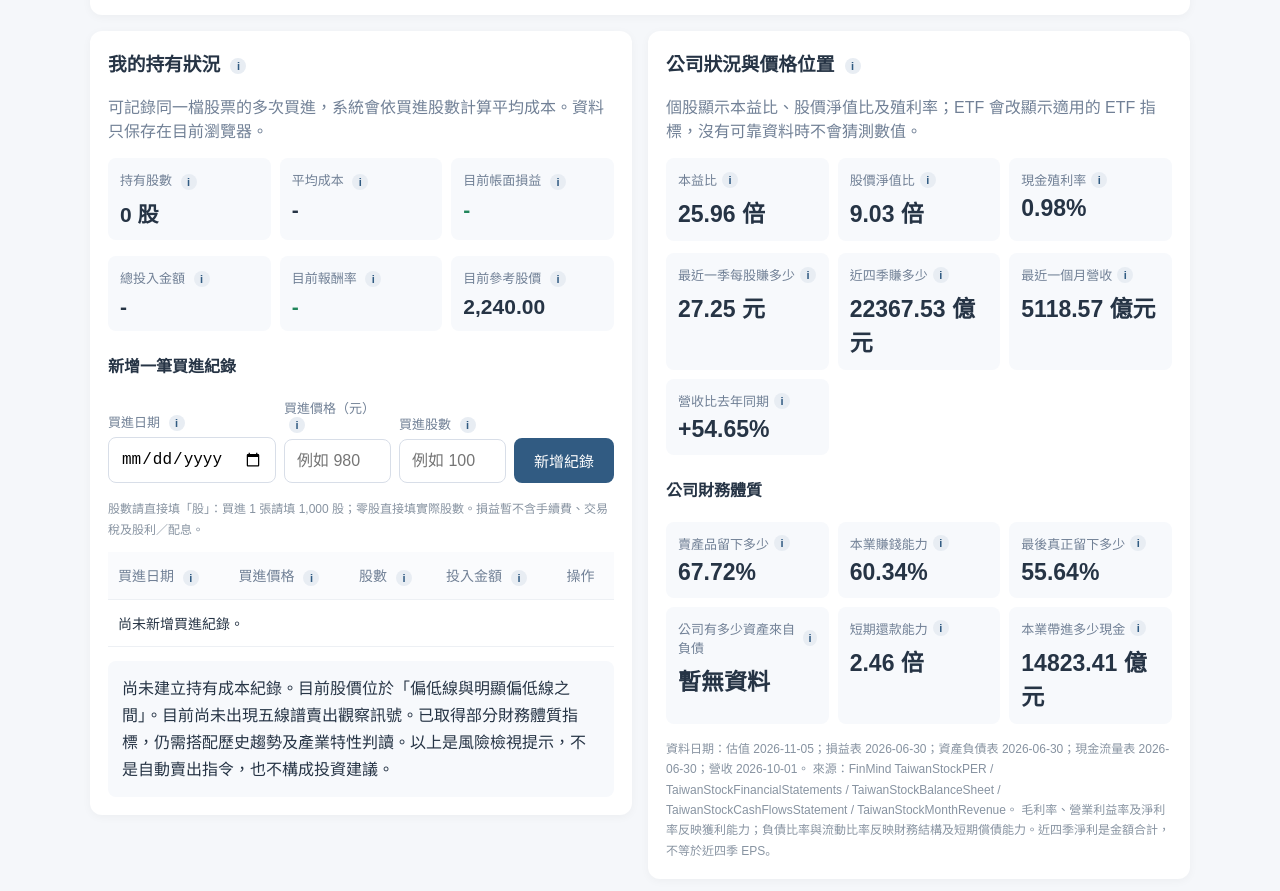
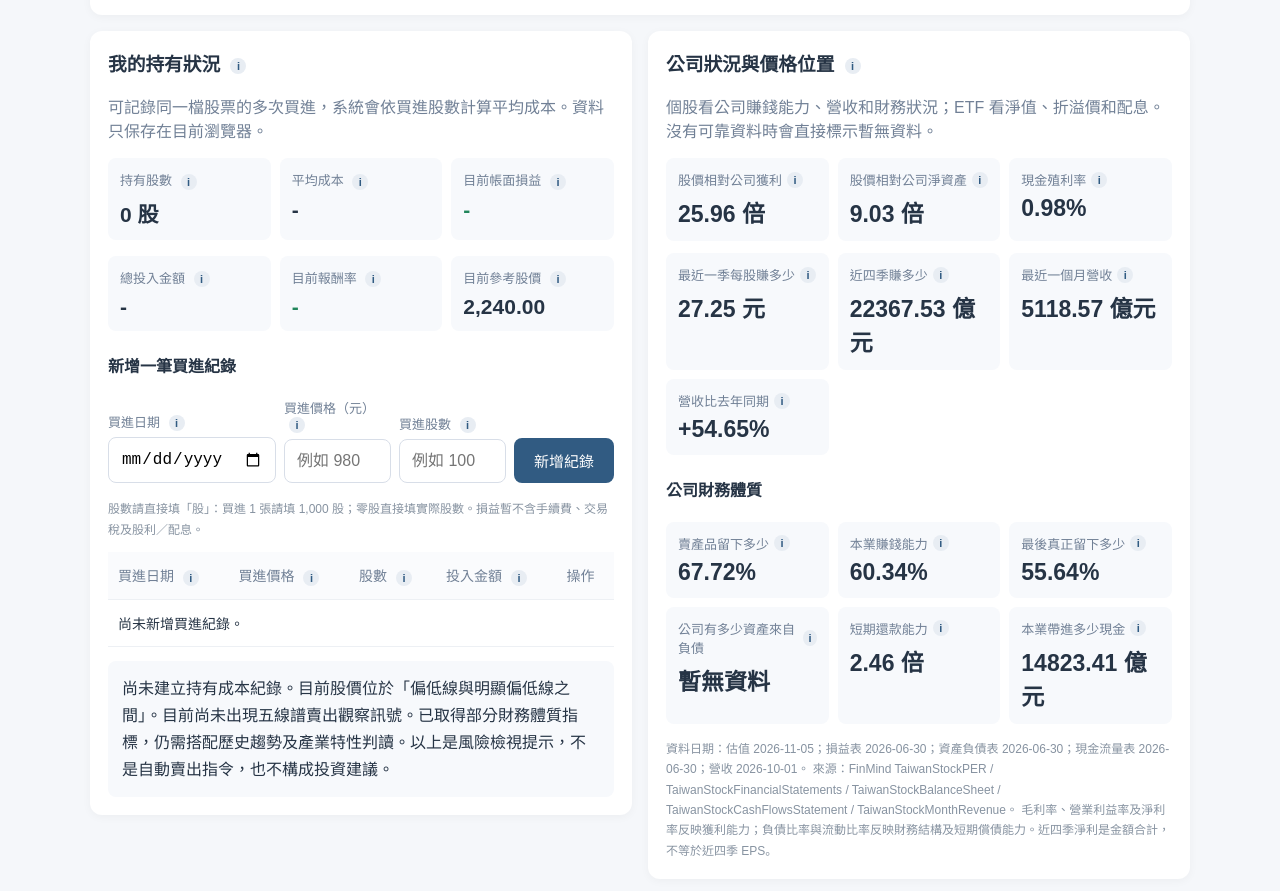
Before and after one commit to mengqi1998/lohas-stock-analyzer, a plain HTML site: page index.html in a window 1280 px wide. Shown: the part 830-1721 px from the top of the page. Drawn offline with nearby package versions, Linux system fonts and the light colour scheme.

Commit message:
Use plain-language labels for financial indicators

```diff
--- a/index.html
+++ b/index.html
@@ -341,11 +341,11 @@ th {
 
   <div class="card">
     <h3>公司狀況與價格位置 <span class="info-tip" tabindex="0" data-tip="個股看獲利、營收與財務狀況；ETF 看淨值、折溢價與配息。">i</span></h3>
-    <p class="subtitle">個股顯示本益比、股價淨值比及殖利率；ETF 會改顯示適用的 ETF 指標，沒有可靠資料時不會猜測數值。</p>
+    <p class="subtitle">個股看公司賺錢能力、營收和財務狀況；ETF 看淨值、折溢價和配息。沒有可靠資料時會直接標示暫無資料。</p>
     <div class="fundamental-grid">
-      <div class="fundamental-item"><div class="label">本益比 <span class="info-tip" tabindex="0" data-tip="代表目前股價相對公司每股獲利的高低。要和公司過去及同產業比較，不能單看高低。">i</span></div><div class="value" id="fundPER">讀取中</div></div>
-      <div class="fundamental-item"><div class="label">股價淨值比 <span class="info-tip" tabindex="0" data-tip="代表市場給公司的價格，相對於帳上淨資產的高低。不同產業不宜直接比較。">i</span></div><div class="value" id="fundPBR">讀取中</div></div>
-      <div class="fundamental-item"><div class="label">現金殖利率 <span class="info-tip" tabindex="0" data-tip="用目前股價對照公司現金股利的比例；過去配息不保證未來一定相同。">i</span></div><div class="value" id="fundYield">讀取中</div></div>
+      <div class="fundamental-item"><div class="label">股價相對公司獲利 <span class="info-tip" tabindex="0" data-tip="這就是常說的本益比，代表目前股價相對公司每股獲利的高低。要和公司過去及同產業比較，不能單看高低。">i</span></div><div class="value" id="fundPER">讀取中</div></div>
+      <div class="fundamental-item"><div class="label">股價相對公司淨資產 <span class="info-tip" tabindex="0" data-tip="這就是常說的股價淨值比，代表市場給公司的價格相對帳上淨資產的高低。不同產業不宜直接比較。">i</span></div><div class="value" id="fundPBR">讀取中</div></div>
+      <div class="fundamental-item"><div class="label">股利相對股價 <span class="info-tip" tabindex="0" data-tip="用目前股價對照公司現金股利的比例；過去配息不保證未來一定相同。">i</span></div><div class="value" id="fundYield">讀取中</div></div>
     </div>
     <div class="fundamental-grid" style="margin-top:12px">
       <div class="fundamental-item"><div class="label">最近一季每股賺多少 <span class="info-tip" tabindex="0" data-tip="公司最近一季平均每一股賺了多少錢；需搭配前幾季一起看。">i</span></div><div class="value" id="fundEPS">暫無資料</div></div>
```
